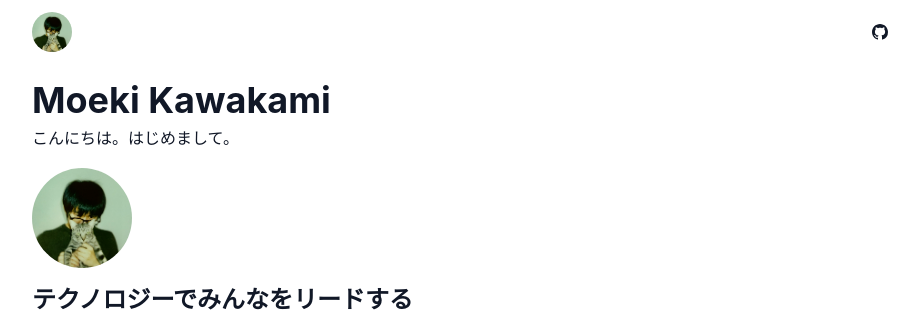
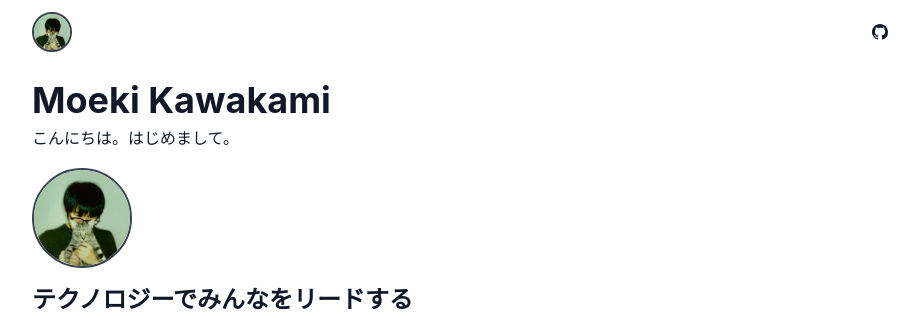
Before and after one commit to kawakamimoeki/website-legacy, a Next.js app: page / in a window 1280 px wide. Shown: the top 318 px of the page, without its empty margins (176-1095 px from the left). Built offline with nearby package versions, Linux system fonts and the light colour scheme.

Commit message:
improve design

```diff
--- a/components/header.tsx
+++ b/components/header.tsx
@@ -12,7 +12,7 @@ export default function Header() {
             alt="Moeki Kawakami"
             width="40"
             height="40"
-            className="inline rounded-full my-3"
+            className="inline rounded-full my-3 border-2 border-gray-700 bg-gray-700"
           />
         </Link>
         <div className="grow"></div>
--- a/components/sections/index/main-visual.tsx
+++ b/components/sections/index/main-visual.tsx
@@ -16,7 +16,7 @@ export default function Mainvisual() {
         alt="Moeki Kawakami"
         width="100"
         height="100"
-        className="inline rounded-full my-4"
+        className="inline rounded-full my-4 border-2 border-gray-700 bg-gray-700"
       />
     </>
   )
```
